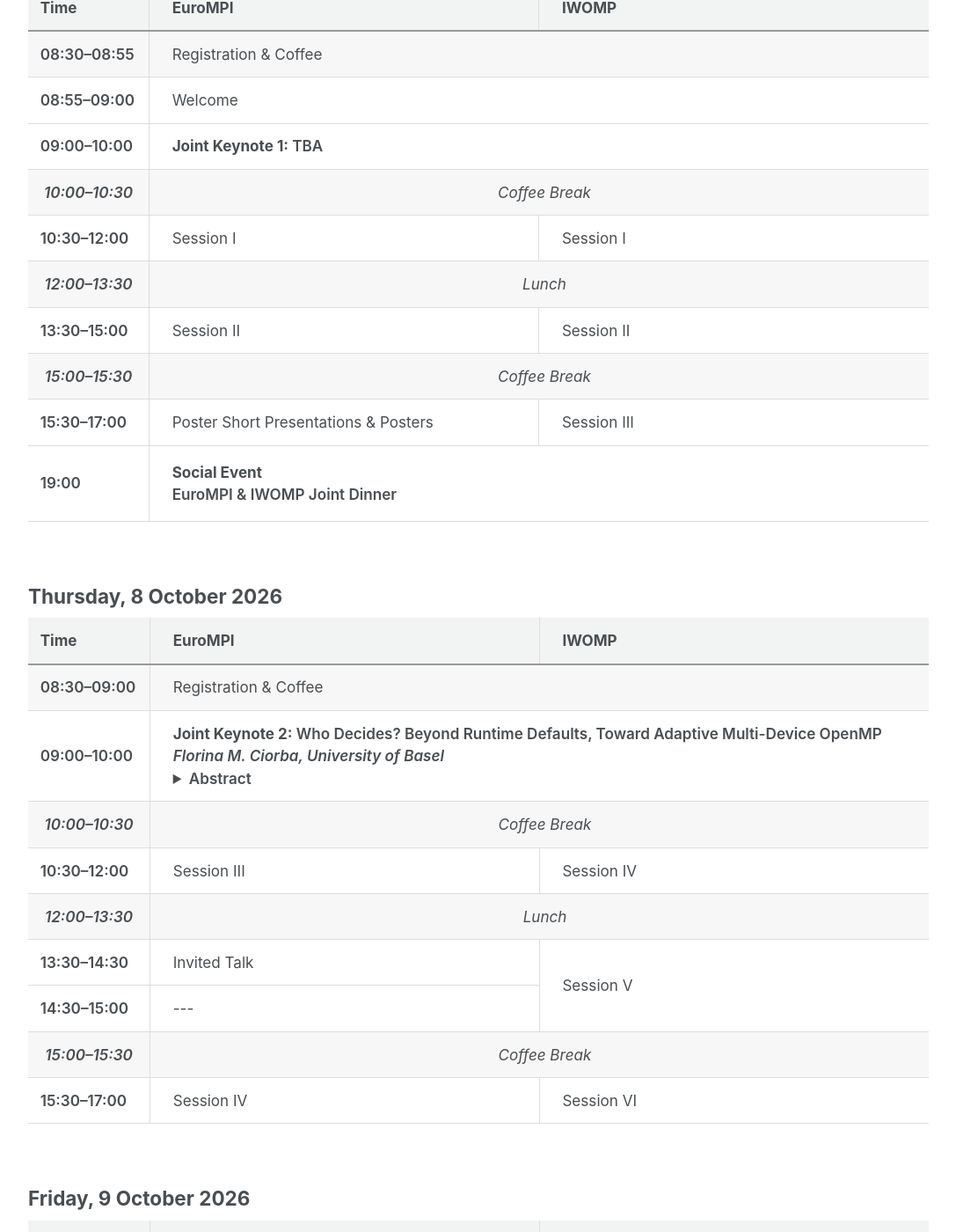
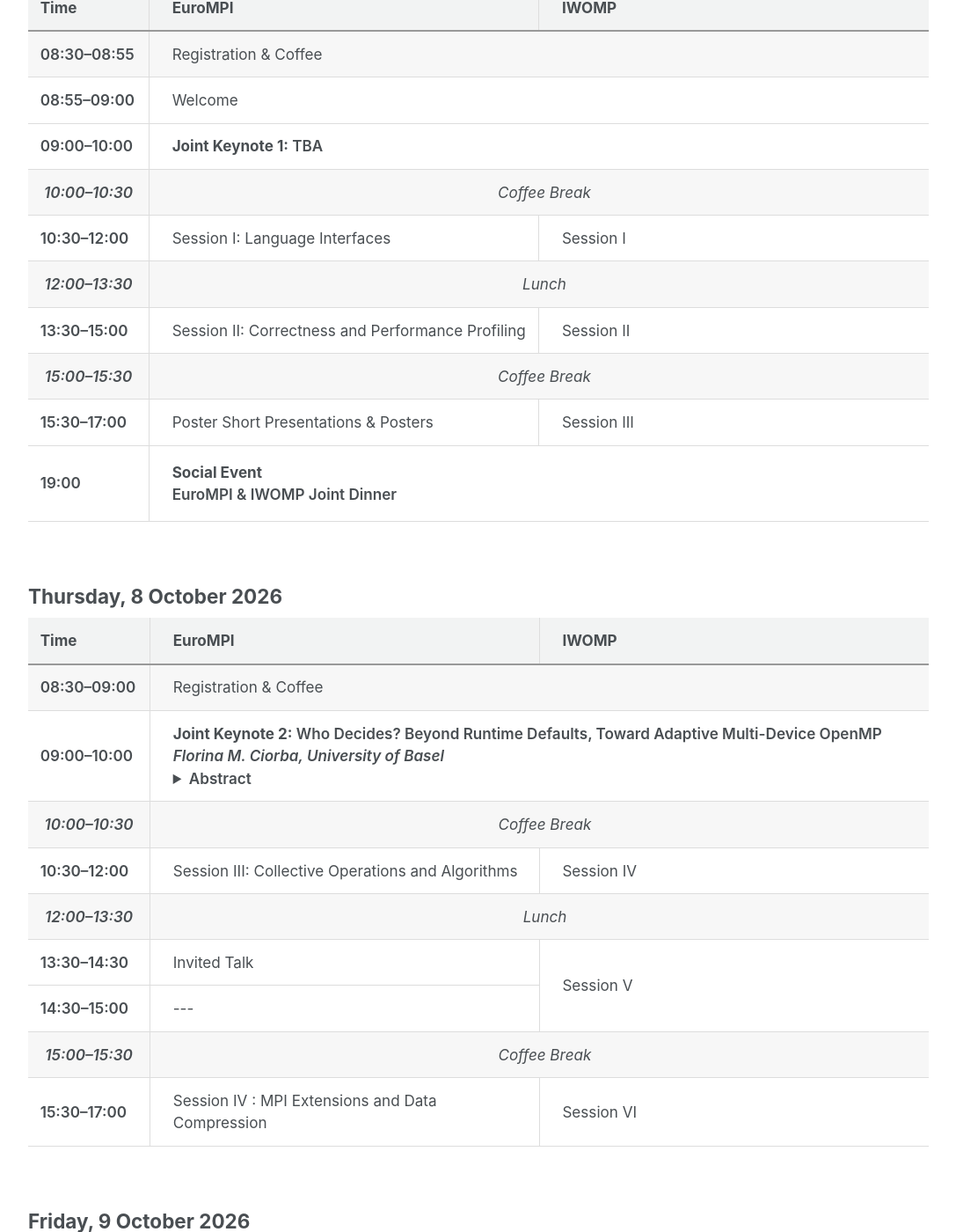
Before and after one commit to eurompi/eurompi.github.io, a Jekyll site: the page built from _pages/program.md, in a window 1280 px wide and 1400 px high, scrolled down 882 px. Shown: the whole window at 88% size, without its empty margins (96-1183 px from the left). Built offline with Jekyll 4.4.1, drawn with Linux system fonts in a browser that asks for light colours; cached includes are drawn as plain includes; some of the changed text lies outside the part shown.

Commit message:
Add session titles for EuroMPI
Signed-off-by: Christoph Niethammer <niethammer@hlrs.de>

```diff
--- a/_pages/program.md
+++ b/_pages/program.md
@@ -156,7 +156,9 @@
 
   <tr>
     <td>10:30–12:00</td>
-    <td>Session I</td>
+    <td>
+      <div class="session-title">Session I: Language Interfaces</div>
+    </td>
     <td>Session I</td>
   </tr>
 
@@ -167,7 +169,9 @@
 
   <tr>
     <td>13:30–15:00</td>
-    <td>Session II</td>
+    <td>
+      <div class="session-title">Session II: Correctness and Performance Profiling</div>
+    </td>
     <td>Session II</td>
   </tr>
 
@@ -224,7 +228,9 @@
 
   <tr>
     <td>10:30–12:00</td>
-    <td>Session III</td>
+    <td>
+      <div class="session-title">Session III: Collective Operations and Algorithms</div>
+    </td>
     <td>Session IV</td>
   </tr>
 
@@ -251,7 +257,9 @@
 
   <tr>
     <td>15:30–17:00</td>
-    <td>Session IV</td>
+    <td>
+      <div class="session-title">Session IV : MPI Extensions and Data Compression</div>
+    </td>
     <td>Session VI</td>
   </tr>
 </tbody>
@@ -277,8 +285,9 @@
 
   <tr>
     <td>10:00–11:00</td>
-    <td>Session V</td>
-    <td>Session VII</td>
+    <td colspan="2">
+      <div class="session-title">Best papers of EuroMPI 2026 &amp; IWOMP 2026</div>
+    </td>
   </tr>
 
   <tr class="program-break">
```
